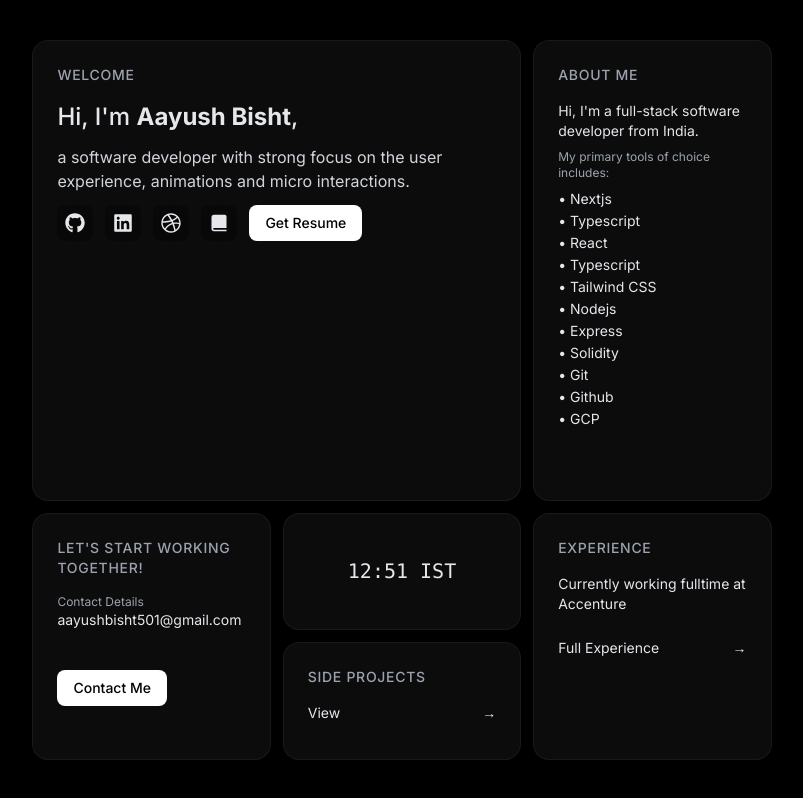
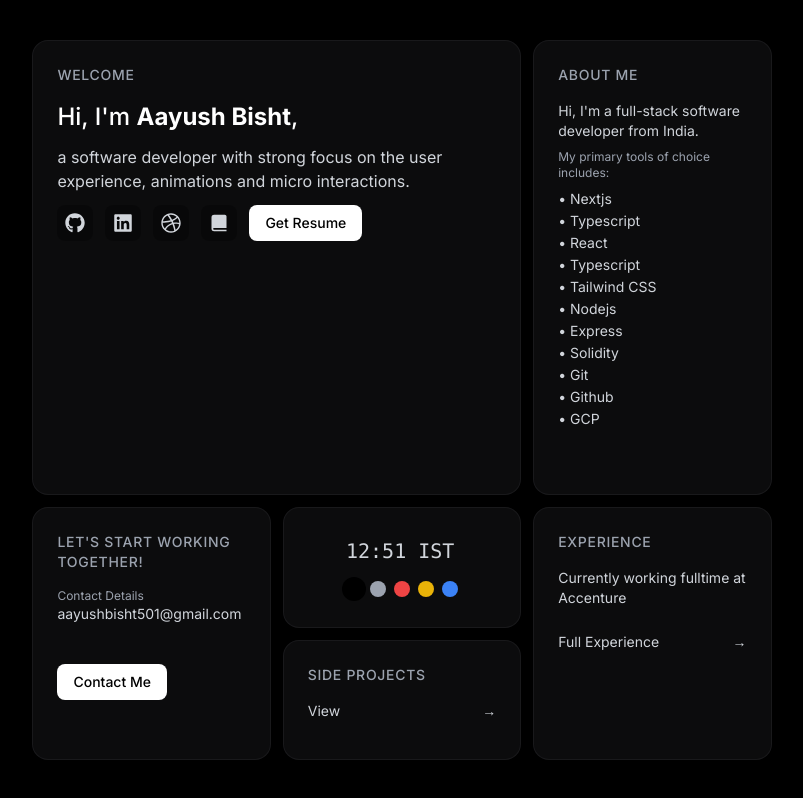
Before and after one commit to aayushbisht/portfolio25, a Next.js app: page / in a window 1280 px wide. Shown: the whole page, without its empty margins (238-1041 px from the left). Built offline with nearby package versions, Linux system fonts and the light colour scheme.

Commit message:
implemented theme provider

```diff
--- a/app/components/Card.tsx
+++ b/app/components/Card.tsx
@@ -1,5 +1,6 @@
 import { motion } from 'framer-motion';
 import { ReactNode } from 'react';
+import { useTheme, getThemeClasses } from '../context/ThemeContext';
 
 interface CardProps {
   title: string;
@@ -8,17 +9,20 @@ interface CardProps {
 }
 
 const Card = ({ title, children, className = '' }: CardProps) => {
+  const { theme } = useTheme();
+  const themeClasses = getThemeClasses(theme);
+
   return (
     <motion.div
       initial={{ opacity: 0, y: 20 }}
       animate={{ opacity: 1, y: 0 }}
       transition={{ duration: 0.5 }}
-      className={`bg-zinc-900/50 backdrop-blur-sm rounded-2xl p-6 h-full border border-zinc-800/50 ${className}`}
+      className={`${themeClasses.card} backdrop-blur-sm rounded-2xl p-6 border ${themeClasses.border} ${className}`}
     >
       {title && (
         <h2 className="text-sm font-medium mb-4 text-gray-400 uppercase tracking-wider">{title}</h2>
       )}
-      <div className="text-gray-200">{children}</div>
+      <div className={themeClasses.textSecondary}>{children}</div>
     </motion.div>
   );
 };
--- a/app/components/ProjectCard.tsx
+++ b/app/components/ProjectCard.tsx
@@ -1,6 +1,7 @@
 import { useState } from 'react';
 import { motion } from 'framer-motion';
 import { FaGithub, FaExternalLinkAlt, FaChevronLeft, FaChevronRight } from 'react-icons/fa';
+import { useTheme, getThemeClasses } from '../context/ThemeContext';
 
 interface ProjectCardProps {
   title: string;
@@ -13,6 +14,8 @@ interface ProjectCardProps {
 
 const ProjectCard = ({ title, description, images, githubUrl, deploymentUrl, technologies }: ProjectCardProps) => {
   const [currentImageIndex, setCurrentImageIndex] = useState(0);
+  const { theme } = useTheme();
+  const themeClasses = getThemeClasses(theme);
 
   const nextImage = () => {
     setCurrentImageIndex((prev) => (prev + 1) % images.length);
@@ -26,7 +29,7 @@ const ProjectCard = ({ title, description, images, githubUrl, deploymentUrl, tec
     <motion.div
       initial={{ opacity: 0, y: 20 }}
       animate={{ opacity: 1, y: 0 }}
-      className="bg-zinc-900/50 backdrop-blur-sm rounded-2xl p-6 border border-zinc-800/50"
+      className={`${themeClasses.card} backdrop-blur-sm rounded-2xl p-6 border ${themeClasses.border}`}
     >
       {/* Image Carousel */}
       <div className="relative aspect-video mb-4 rounded-lg overflow-hidden bg-black/20">
@@ -40,15 +43,15 @@ const ProjectCard = ({ title, description, images, githubUrl, deploymentUrl, tec
         <div className="absolute inset-0 flex items-center justify-between p-2">
           <button
             onClick={previousImage}
-            className="p-2 rounded-full bg-black/50 text-white hover:bg-black/70 transition-colors"
+            className={`p-2 rounded-full ${themeClasses.card} hover:opacity-80 transition-opacity`}
           >
-            <FaChevronLeft size={16} />
+            <FaChevronLeft size={16} className={themeClasses.text} />
           </button>
           <button
             onClick={nextImage}
-            className="p-2 rounded-full bg-black/50 text-white hover:bg-black/70 transition-colors"
+            className={`p-2 rounded-full ${themeClasses.card} hover:opacity-80 transition-opacity`}
           >
-            <FaChevronRight size={16} />
+            <FaChevronRight size={16} className={themeClasses.text} />
           </button>
         </div>
 
@@ -59,7 +62,7 @@ const ProjectCard = ({ title, description, images, githubUrl, deploymentUrl, tec
               key={index}
               onClick={() => setCurrentImageIndex(index)}
               className={`w-1.5 h-1.5 rounded-full transition-colors ${
-                index === currentImageIndex ? 'bg-white' : 'bg-white/50'
+                index === currentImageIndex ? themeClasses.accent : 'bg-white/50'
               }`}
             />
           ))}
@@ -67,15 +70,15 @@ const ProjectCard = ({ title, description, images, githubUrl, deploymentUrl, tec
       </div>
 
       {/* Project Info */}
-      <h3 className="text-xl font-medium text-white mb-2">{title}</h3>
-      <p className="text-gray-300 text-sm mb-4">{description}</p>
+      <h3 className={`text-xl font-medium ${themeClasses.text} mb-2`}>{title}</h3>
+      <p className={`${themeClasses.textSecondary} text-sm mb-4`}>{description}</p>
 
       {/* Technologies */}
       <div className="flex flex-wrap gap-2 mb-4">
         {technologies.map((tech) => (
           <span
             key={tech}
-            className="px-2 py-1 text-xs rounded-full bg-white/10 text-gray-300"
+            className={`px-2 py-1 text-xs rounded-full bg-white/10 ${themeClasses.textSecondary}`}
           >
             {tech}
           </span>
@@ -88,7 +91,7 @@ const ProjectCard = ({ title, description, images, githubUrl, deploymentUrl, tec
           href={githubUrl}
           target="_blank"
           rel="noopener noreferrer"
-          className="flex items-center gap-2 text-sm text-gray-300 hover:text-white transition-colors"
+          className={`flex items-center gap-2 text-sm ${themeClasses.textSecondary} hover:${themeClasses.text} transition-colors`}
         >
           <FaGithub size={16} />
           <span>Source</span>
@@ -97,7 +100,7 @@ const ProjectCard = ({ title, description, images, githubUrl, deploymentUrl, tec
           href={deploymentUrl}
           target="_blank"
           rel="noopener noreferrer"
-          className="flex items-center gap-2 text-sm text-gray-300 hover:text-white transition-colors"
+          className={`flex items-center gap-2 text-sm ${themeClasses.textSecondary} hover:${themeClasses.text} transition-colors`}
         >
           <FaExternalLinkAlt size={14} />
           <span>Live Demo</span>
--- a/app/components/TimelineCard.tsx
+++ b/app/components/TimelineCard.tsx
@@ -1,4 +1,5 @@
 import { motion } from 'framer-motion';
+import { useTheme, getThemeClasses } from '../context/ThemeContext';
 
 interface TimelineCardProps {
   title: string;
@@ -10,6 +11,9 @@ interface TimelineCardProps {
 }
 
 const TimelineCard = ({ title, company, duration, description, technologies, isLeft }: TimelineCardProps) => {
+  const { theme } = useTheme();
+  const themeClasses = getThemeClasses(theme);
+
   return (
     <motion.div
       initial={{ opacity: 0, x: isLeft ? -50 : 50 }}
@@ -18,25 +22,25 @@ const TimelineCard = ({ title, company, duration, description, technologies, isL
       className={`relative w-full md:w-[calc(50%-20px)] ${isLeft ? 'md:mr-auto' : 'md:ml-auto'}`}
     >
       {/* Timeline dot */}
-      <div className="hidden md:block absolute top-8 w-4 h-4 rounded-full bg-white/90 shadow-glow
-        ${isLeft ? 'right-0 translate-x-[calc(50px+1.5rem)]' : 'left-0 -translate-x-[calc(50px+1.5rem)]'}">
-        <div className="absolute inset-1 rounded-full bg-white animate-pulse"></div>
+      <div className={`hidden md:block absolute top-8 w-4 h-4 rounded-full ${themeClasses.accent} shadow-glow
+        ${isLeft ? 'right-0 translate-x-[calc(50px+1.5rem)]' : 'left-0 -translate-x-[calc(50px+1.5rem)]'}`}>
+        <div className={`absolute inset-1 rounded-full ${themeClasses.accent} animate-pulse`}></div>
       </div>
 
       {/* Timeline line */}
-      <div className="hidden md:block absolute top-8 w-[50px] h-[2px] bg-gradient-to-r from-white/50 to-white/90
-        ${isLeft ? 'right-0 translate-x-6' : 'left-0 -translate-x-[calc(50px+1.5rem)]'}">
+      <div className={`hidden md:block absolute top-8 w-[50px] h-[2px] ${themeClasses.accent}
+        ${isLeft ? 'right-0 translate-x-6' : 'left-0 -translate-x-[calc(50px+1.5rem)]'}`}>
       </div>
 
-      <div className="bg-zinc-900/50 backdrop-blur-sm rounded-2xl p-6 border border-zinc-800/50">
+      <div className={`${themeClasses.card} backdrop-blur-sm rounded-2xl p-6 border ${themeClasses.border}`}>
         <div className="flex flex-col gap-2">
-          <span className="text-sm text-gray-400">{duration}</span>
-          <h3 className="text-xl font-medium text-white">{title}</h3>
-          <h4 className="text-lg text-gray-300">{company}</h4>
+          <span className={`text-sm ${themeClasses.textSecondary}`}>{duration}</span>
+          <h3 className={`text-xl font-medium ${themeClasses.text}`}>{title}</h3>
+          <h4 className={themeClasses.textSecondary}>{company}</h4>
 
           <div className="mt-2 space-y-2">
             {description.map((item, index) => (
-              <p key={index} className="text-sm text-gray-300">
+              <p key={index} className={`text-sm ${themeClasses.textSecondary}`}>
                 • {item}
               </p>
             ))}
@@ -46,7 +50,7 @@ const TimelineCard = ({ title, company, duration, description, technologies, isL
             {technologies.map((tech) => (
               <span
                 key={tech}
-                className="px-2 py-1 text-xs rounded-full bg-white/10 text-gray-300"
+                className={`px-2 py-1 text-xs rounded-full bg-white/10 ${themeClasses.textSecondary}`}
               >
                 {tech}
               </span>
--- /dev/null
+++ b/app/context/ThemeContext.tsx
@@ -0,0 +1,77 @@
+'use client';
+
+import { createContext, useContext, useState, ReactNode } from 'react';
+
+type Theme = 'black' | 'gray' | 'red' | 'yellow' | 'blue';
+
+interface ThemeContextType {
+  theme: Theme;
+  setTheme: (theme: Theme) => void;
+}
+
+const ThemeContext = createContext<ThemeContextType | undefined>(undefined);
+
+const themes = {
+  black: {
+    background: 'bg-black',
+    card: 'bg-zinc-900/50',
+    border: 'border-zinc-800/50',
+    text: 'text-white',
+    textSecondary: 'text-gray-300',
+    accent: 'bg-white'
+  },
+  gray: {
+    background: 'bg-gray-900',
+    card: 'bg-gray-800/50',
+    border: 'border-gray-700/50',
+    text: 'text-gray-100',
+    textSecondary: 'text-gray-300',
+    accent: 'bg-gray-400'
+  },
+  red: {
+    background: 'bg-red-950',
+    card: 'bg-red-900/50',
+    border: 'border-red-800/50',
+    text: 'text-red-50',
+    textSecondary: 'text-red-200',
+    accent: 'bg-red-500'
+  },
+  yellow: {
+    background: 'bg-yellow-950',
+    card: 'bg-yellow-900/50',
+    border: 'border-yellow-800/50',
+    text: 'text-yellow-50',
+    textSecondary: 'text-yellow-200',
+    accent: 'bg-yellow-500'
+  },
+  blue: {
+    background: 'bg-blue-950',
+    card: 'bg-blue-900/50',
+    border: 'border-blue-800/50',
+    text: 'text-blue-50',
+    textSecondary: 'text-blue-200',
+    accent: 'bg-blue-500'
+  }
+};
+
+export function useTheme() {
+  const context = useContext(ThemeContext);
+  if (context === undefined) {
+    throw new Error('useTheme must be used within a ThemeProvider');
+  }
+  return context;
+}
+
+export function getThemeClasses(theme: Theme) {
+  return themes[theme];
+}
+
+export function ThemeProvider({ children }: { children: ReactNode }) {
+  const [theme, setTheme] = useState<Theme>('black');
+
+  return (
+    <ThemeContext.Provider value={{ theme, setTheme }}>
+      {children}
+    </ThemeContext.Provider>
+  );
+}
--- a/app/layout.tsx
+++ b/app/layout.tsx
@@ -1,6 +1,7 @@
 import type { Metadata } from 'next'
 import { Inter } from 'next/font/google'
 import './globals.css'
+import { ThemeProvider } from './context/ThemeContext'
 
 const inter = Inter({ subsets: ['latin'] })
 
@@ -16,7 +17,11 @@ export default function RootLayout({
 }) {
   return (
     <html lang="en">
-      <body className={`${inter.className} bg-gray-900 text-white`}>{children}</body>
+      <body className={`${inter.className} bg-gray-900 text-white`}>
+        <ThemeProvider>
+          {children}
+        </ThemeProvider>
+      </body>
     </html>
   )
 }
--- a/app/page.tsx
+++ b/app/page.tsx
@@ -5,8 +5,11 @@ import Card from './components/Card';
 import { FaGithub, FaLinkedin, FaDribbble, FaDiscord } from 'react-icons/fa';
 import { BiSolidBookAlt } from 'react-icons/bi';
 import Link from 'next/link';
+import { useTheme, getThemeClasses } from './context/ThemeContext';
 
 export default function Home() {
+  const { theme, setTheme } = useTheme();
+  const themeClasses = getThemeClasses(theme);
   const [currentTime, setCurrentTime] = useState('');
 
   useEffect(() => {
@@ -26,15 +29,17 @@ export default function Home() {
   }, []);
 
   return (
-    <main className="h-screen w-screen flex items-center justify-center bg-black p-6">
+    <main className={`h-screen w-screen flex items-center justify-center ${themeClasses.background} p-6 transition-colors duration-300`}>
       <div className="w-[60%] h-[90vh]">
         <div className="grid grid-cols-12 gap-3 h-full auto-rows-[minmax(0,auto)]">
           {/* Welcome Section - Large Card */}
           <div className="col-span-8 row-span-2">
             <Card title="welcome" className="h-full">
               <div className="space-y-3">
-                <h2 className="text-2xl font-medium">Hi, I'm <span className="font-bold">Aayush Bisht</span>,</h2>
-                <p className="text-base text-gray-300">
+                <h2 className={`text-2xl font-medium ${themeClasses.text}`}>
+                  Hi, I&apos;m <span className="font-bold">Aayush Bisht</span>,
+                </h2>
+                <p className={themeClasses.textSecondary}>
                   a software developer with strong focus on the user experience, animations and micro interactions.
                 </p>
                 {/* <p className="text-base text-gray-300">
@@ -53,10 +58,11 @@ export default function Home() {
                   <a href="#" className="bg-black/30 p-2 rounded-lg hover:bg-black/50 transition-colors">
                     <BiSolidBookAlt size={20} />
                   </a>
-                  <button className="bg-white text-black px-4 rounded-lg text-sm font-medium hover:bg-gray-200 transition-colors">
+                  <button className={`${themeClasses.accent} text-black px-4 rounded-lg text-sm font-medium hover:opacity-90 transition-colors`}>
                     Get Resume
                   </button>
                 </div>
+
               </div>
             </Card>
           </div>
@@ -93,7 +99,8 @@ export default function Home() {
                   <h3 className="text-gray-400 text-xs">Contact Details</h3>
                   <p>aayushbisht501@gmail.com</p>
                 </div>
-                <button className="bg-white text-black px-4 py-2 rounded-lg text-sm font-medium hover:bg-gray-200 transition-colors">
+
+                  <button className={`${themeClasses.accent} text-black py-2 px-4 rounded-lg text-sm font-medium hover:opacity-90 transition-colors`}>
                     Contact Me
                   </button>
               </div>
@@ -104,6 +111,28 @@ export default function Home() {
           <div className="col-span-4 grid grid-rows-2 gap-3">
             <Card title="" className="h-full flex items-center justify-center">
               <div className="text-xl font-mono">{currentTime}</div>
+              <div className="flex gap-2 mt-4">
+                  <button
+                    onClick={() => setTheme('black')}
+                    className={`w-4 h-4 rounded-full bg-black transition-transform ${theme === 'black' ? 'scale-150' : ''}`}
+                  />
+                  <button
+                    onClick={() => setTheme('gray')}
+                    className={`w-4 h-4 rounded-full bg-gray-400 transition-transform ${theme === 'gray' ? 'scale-150' : ''}`}
+                  />
+                  <button
+                    onClick={() => setTheme('red')}
+                    className={`w-4 h-4 rounded-full bg-red-500 transition-transform ${theme === 'red' ? 'scale-150' : ''}`}
+                  />
+                  <button
+                    onClick={() => setTheme('yellow')}
+                    className={`w-4 h-4 rounded-full bg-yellow-500 transition-transform ${theme === 'yellow' ? 'scale-150' : ''}`}
+                  />
+                  <button
+                    onClick={() => setTheme('blue')}
+                    className={`w-4 h-4 rounded-full bg-blue-500 transition-transform ${theme === 'blue' ? 'scale-150' : ''}`}
+                  />
+                </div>
             </Card>
             <Link href="/projects">
               <Card title="Side Projects" className="h-full group cursor-pointer">
--- a/app/projects/page.tsx
+++ b/app/projects/page.tsx
@@ -1,6 +1,7 @@
 'use client';
 
 import ProjectCard from '../components/ProjectCard';
+import { useTheme, getThemeClasses } from '../context/ThemeContext';
 
 const projects = [
   {
```
